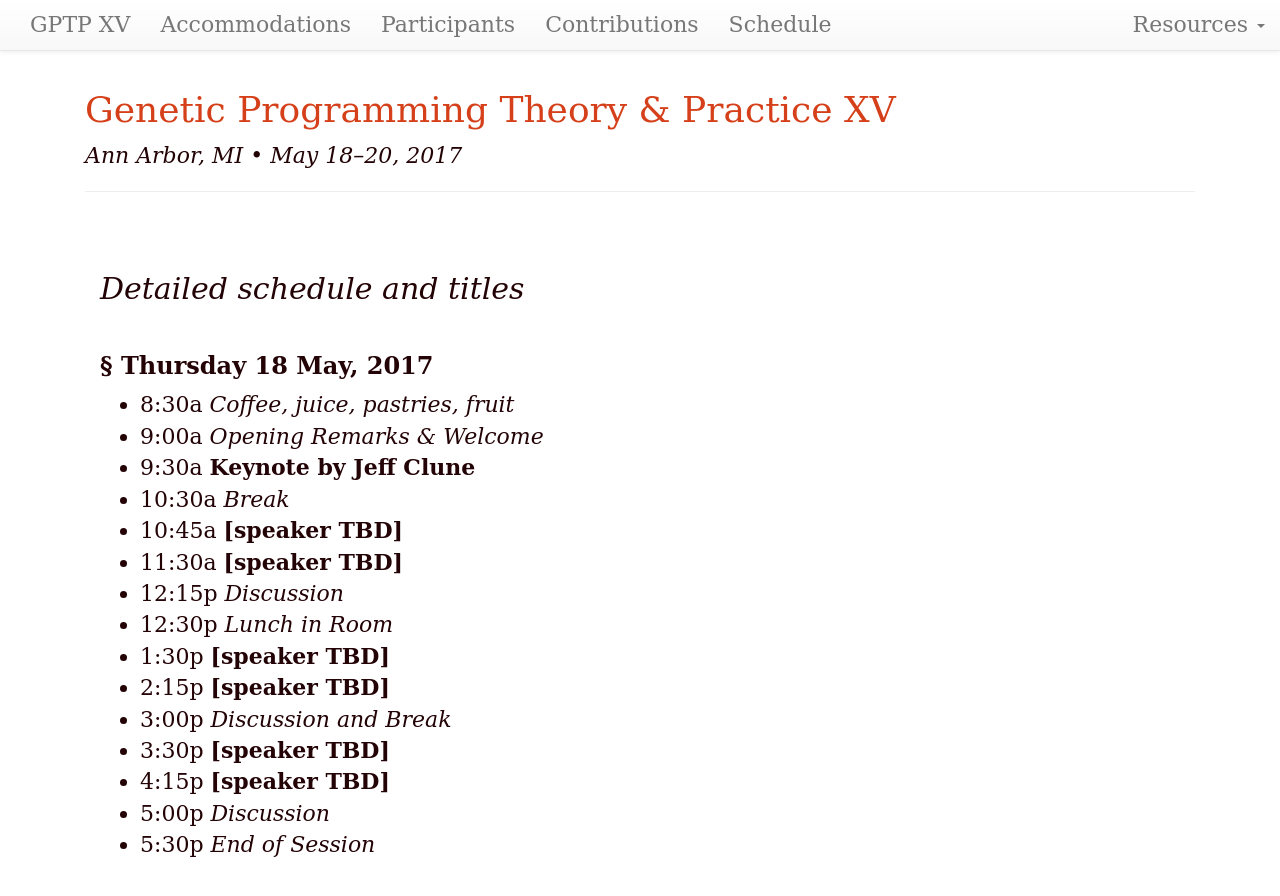
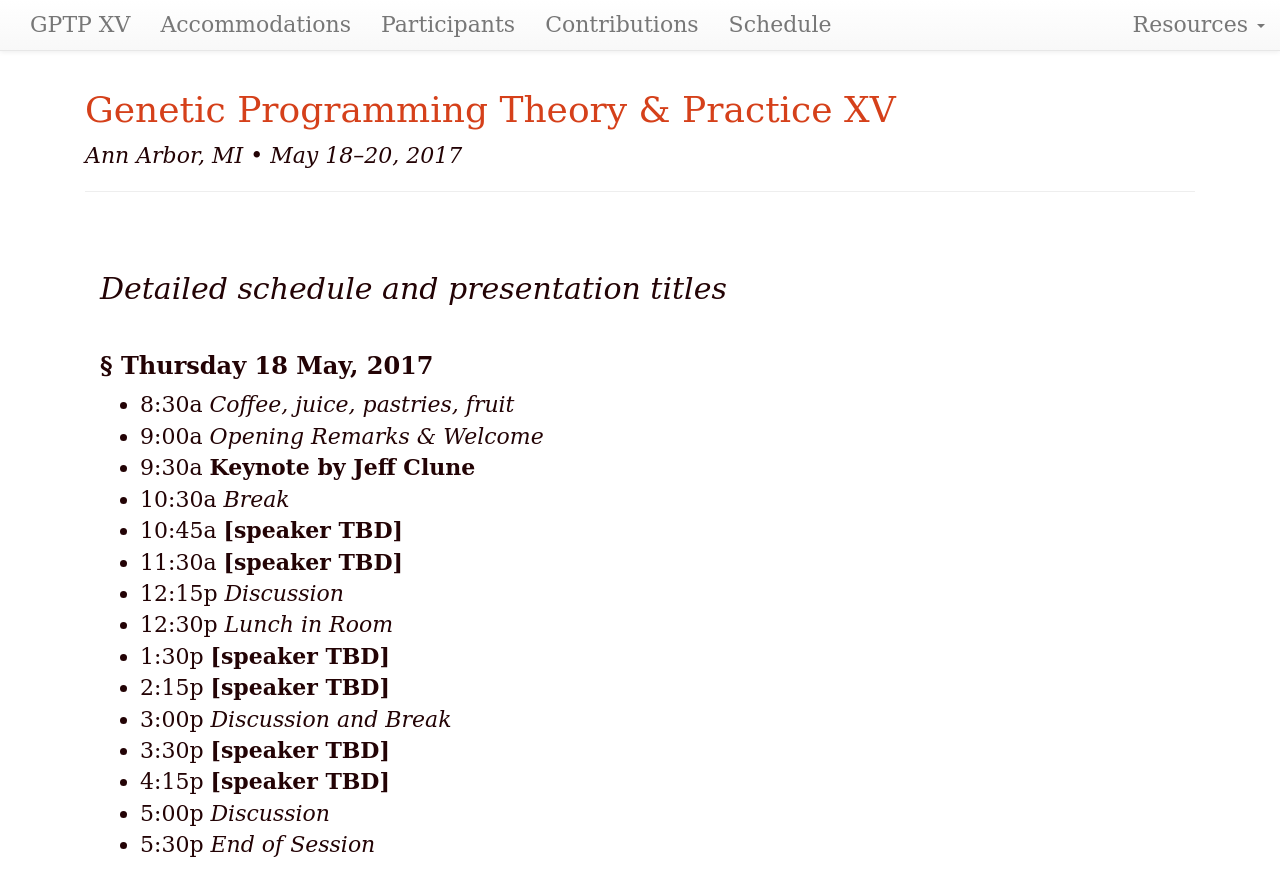
Before and after one commit to GPTP-workshop/gptp-workshop.github.io, a Jekyll site: the page built from schedule.md, in a window 1280 px wide and 900 px high. Shown: the top 896 px of the window. Built offline with Jekyll 4.4.1, drawn with Linux system fonts in a browser that asks for light colours; our own code applies the rules of GitHub Pages for plain Markdown files.

Commit message:
Update schedule

```diff
--- a/schedule.md
+++ b/schedule.md
@@ -5,7 +5,7 @@ roman: "XV"
 dates: "May 18–20, 2017"
 ---
 
-## Detailed schedule and titles
+## Detailed schedule and presentation titles
 
 ### Thursday 18 May, 2017
 
```
